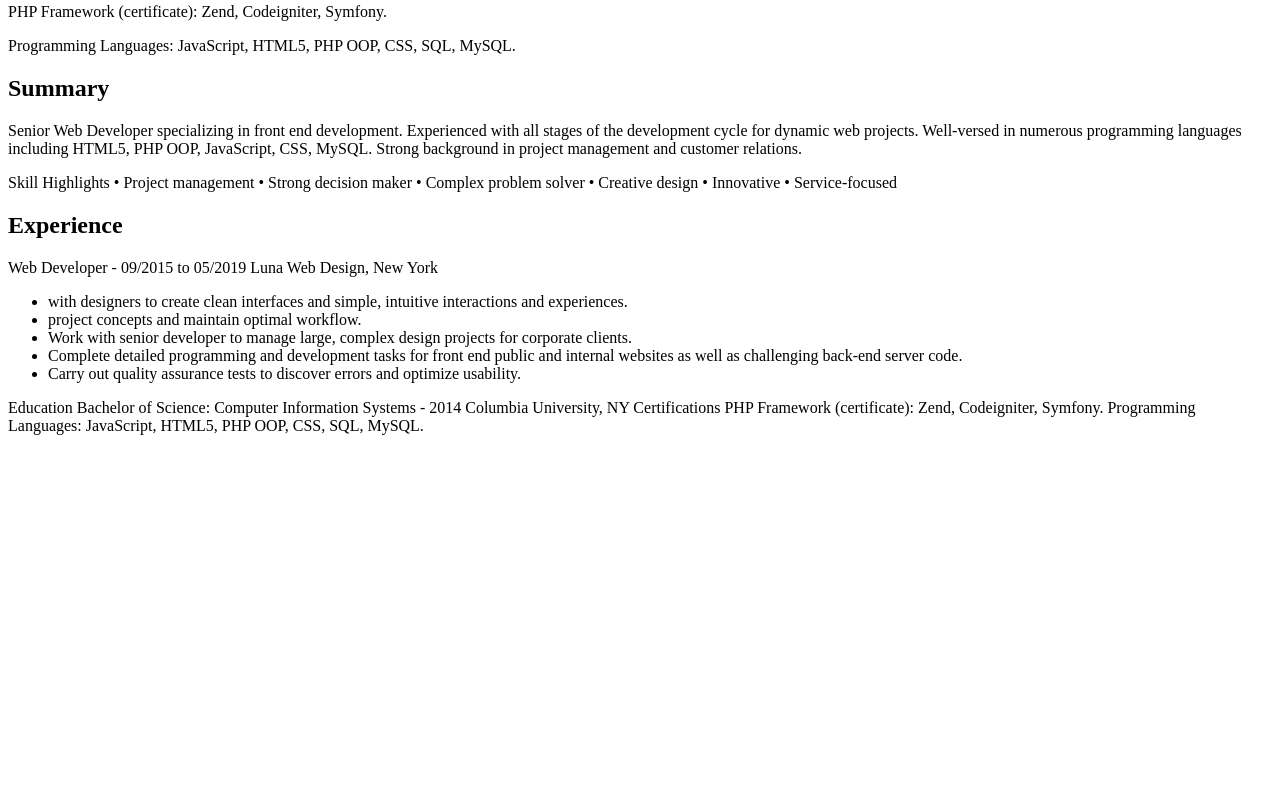
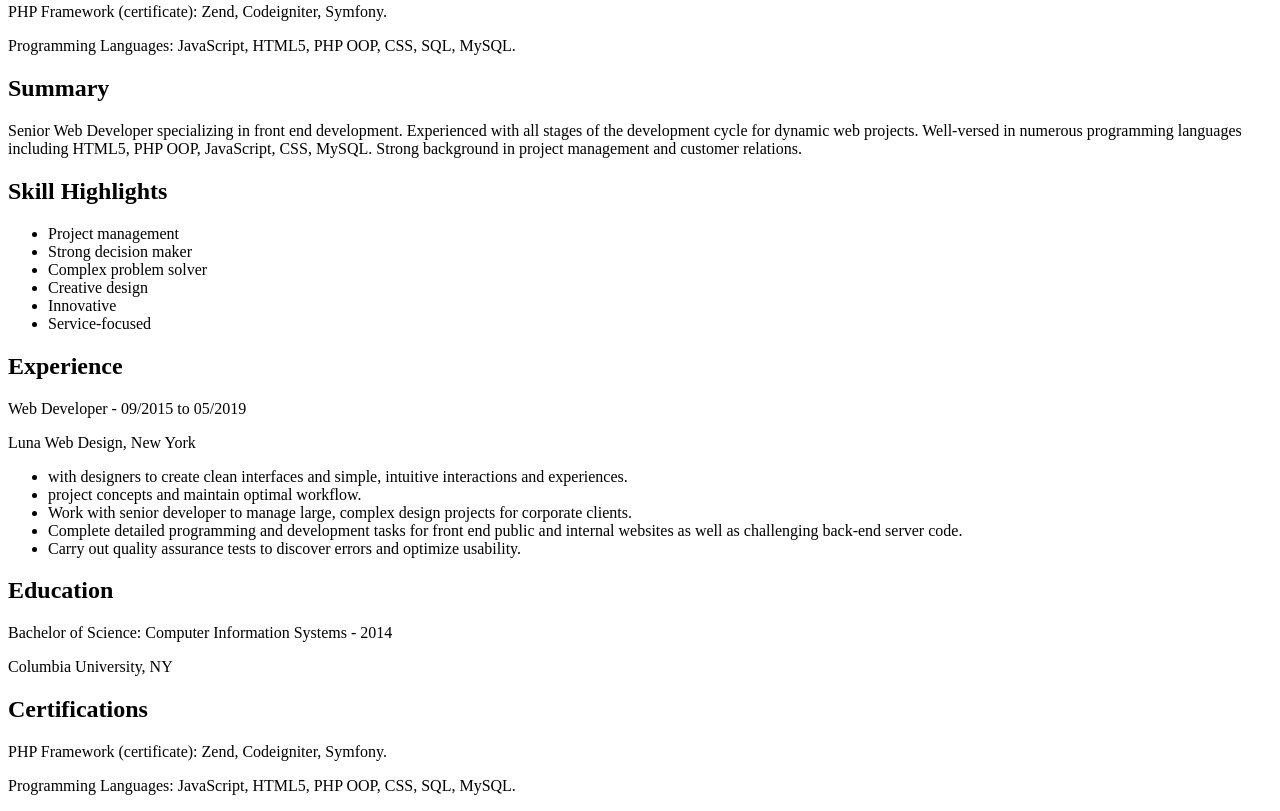
Before and after one commit to rawbsrn/Divs-and-Spans, a plain HTML site: page index.html in a window 1280 px wide. Shown: the part 680-1491 px from the top of the page. Before the commit the page ends 1123 px from the top, so only its background shows below. Drawn offline with Linux system fonts and the light colour scheme.

Commit message:
fixed education section

```diff
--- a/index.html
+++ b/index.html
@@ -37,17 +37,19 @@
   <h2>Summary</h2>
   <p>Senior Web Developer specializing in front end development. Experienced with all stages of the development cycle for dynamic web projects. Well-versed in numerous programming languages including HTML5, PHP OOP, JavaScript, CSS, MySQL. Strong background in project management and customer relations.</p>
 
-  Skill Highlights
-	•	Project management
-	•	Strong decision maker
-	•	Complex problem solver
-	•	Creative design
-	•	Innovative
-	•	Service-focused
+  <h2>Skill Highlights</h2>
+  <ul>
+	  <li>Project management</li>
+	  <li>Strong decision maker</li>
+	  <li>Complex problem solver</li>
+	  <li>Creative design</li>
+	  <li>Innovative</li>
+	  <li>Service-focused</li>
+  </ul>
 
 <h2>Experience</h2>
-Web Developer - 09/2015 to 05/2019
-Luna Web Design, New York
+<p>Web Developer - 09/2015 to 05/2019</p>
+<p>Luna Web Design, New York</p>
 <ul>
 	<li> with designers to create clean interfaces and simple, intuitive interactions and experiences.</li>
 	<li> project concepts and maintain optimal workflow.</li>
@@ -55,11 +57,13 @@ Luna Web Design, New York
 	<li>Complete detailed programming and development tasks for front end public and internal websites as well as challenging back-end server code.</li>
 	<li>Carry out quality assurance tests to discover errors and optimize usability.</li>
 </ul>
-  Education
-Bachelor of Science: Computer Information Systems - 2014
-Columbia University, NY
-Certifications
-PHP Framework (certificate): Zend, Codeigniter, Symfony.
-Programming Languages: JavaScript, HTML5, PHP OOP, CSS, SQL, MySQL.
+
+<h2>Education</h2>
+<p>Bachelor of Science: Computer Information Systems - 2014</p>
+<p>Columbia University, NY</p>
+
+<h2>Certifications</h2>
+<p>PHP Framework (certificate): Zend, Codeigniter, Symfony.</p>
+<p>Programming Languages: JavaScript, HTML5, PHP OOP, CSS, SQL, MySQL.</p>
 </body>
 </html>
```
